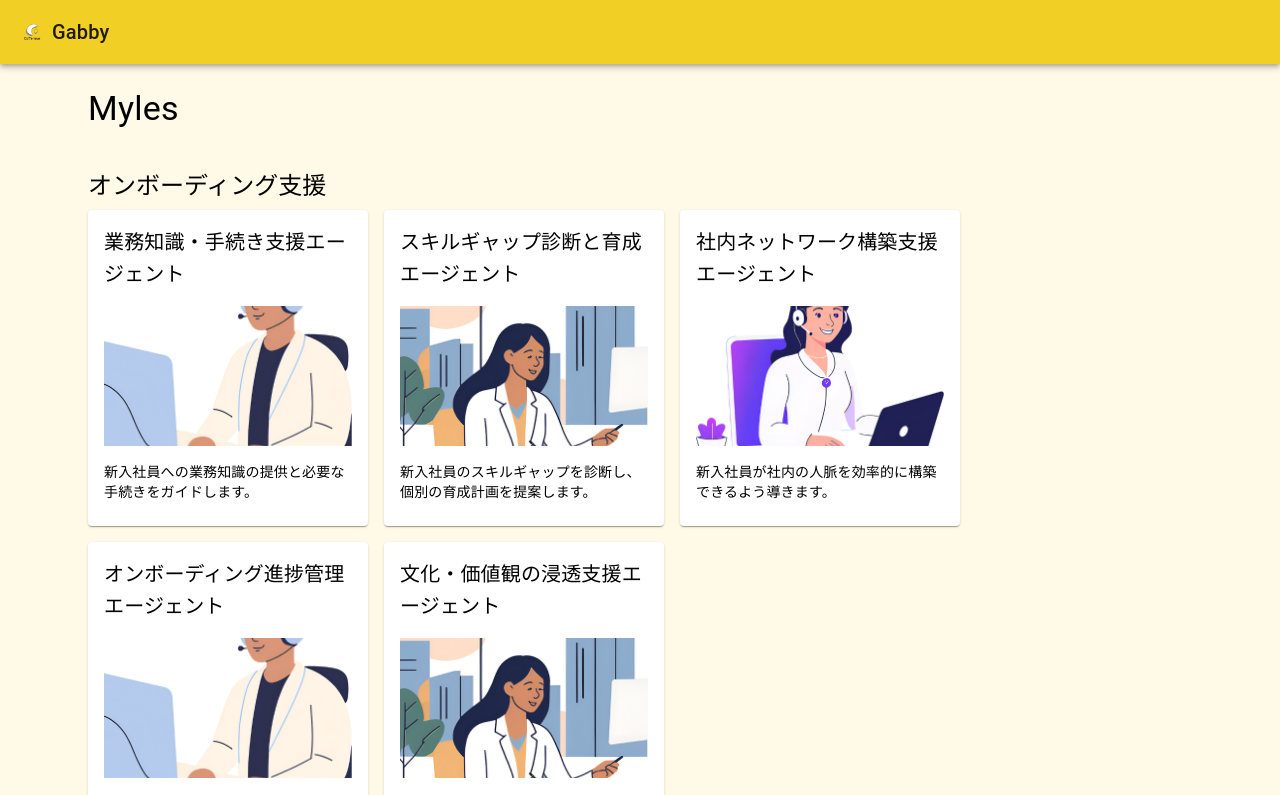
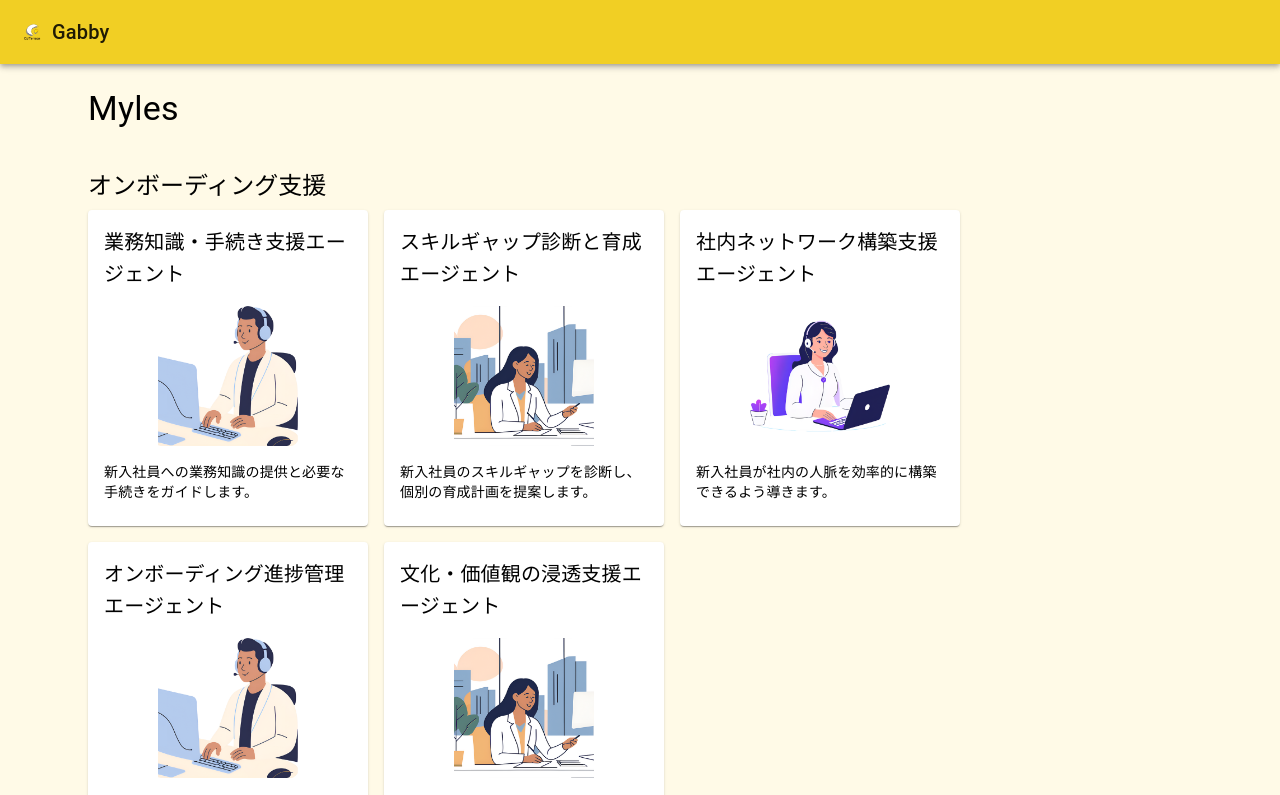
Before and after one commit to K0daimurakami/gabby, a React (Create React App) app: page / in a window 1280 px wide. Shown: the top 795 px of the page. Built offline with nearby package versions, Linux system fonts and the light colour scheme.

Commit message:
fix: ロゴ画像が見切れる問題を修正

```diff
--- a/src/components/atoms/Image.tsx
+++ b/src/components/atoms/Image.tsx
@@ -25,7 +25,7 @@ const Image: React.FC<Props> = ({
         width,
         height,
         borderRadius,
-        objectFit: "cover",
+        objectFit: "contain",
         display: "block",
       }}
     />
```
